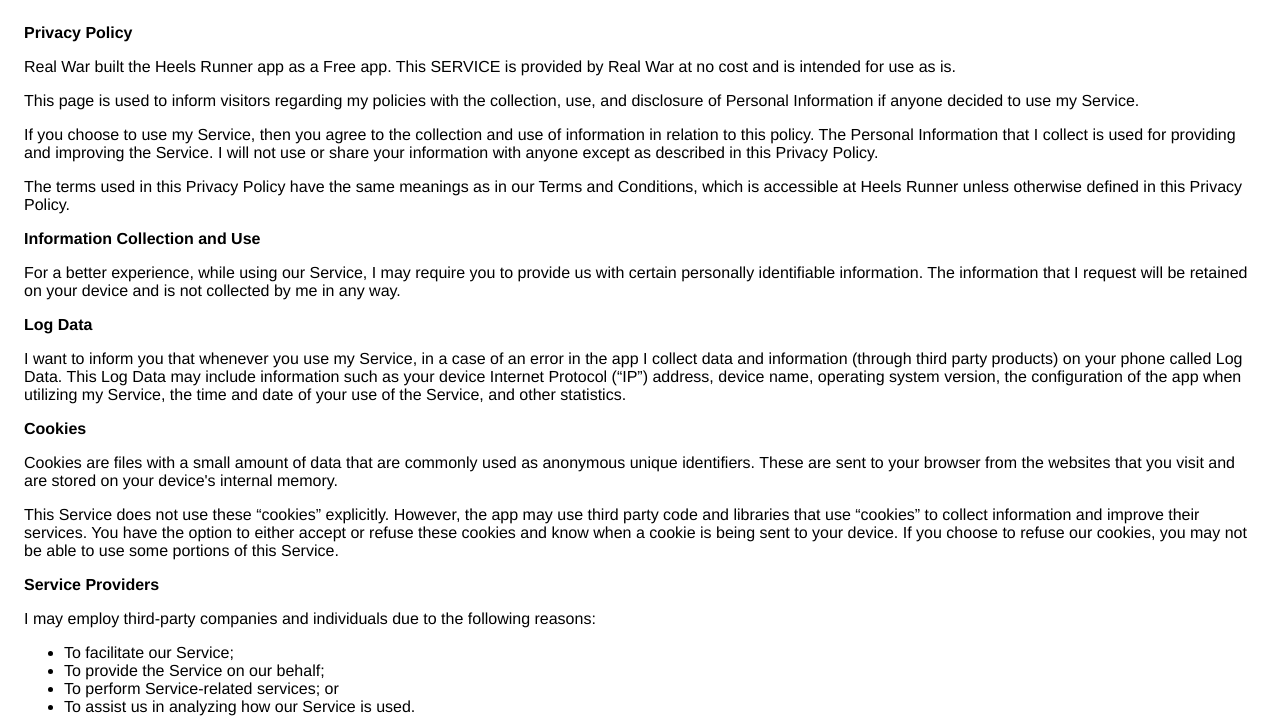
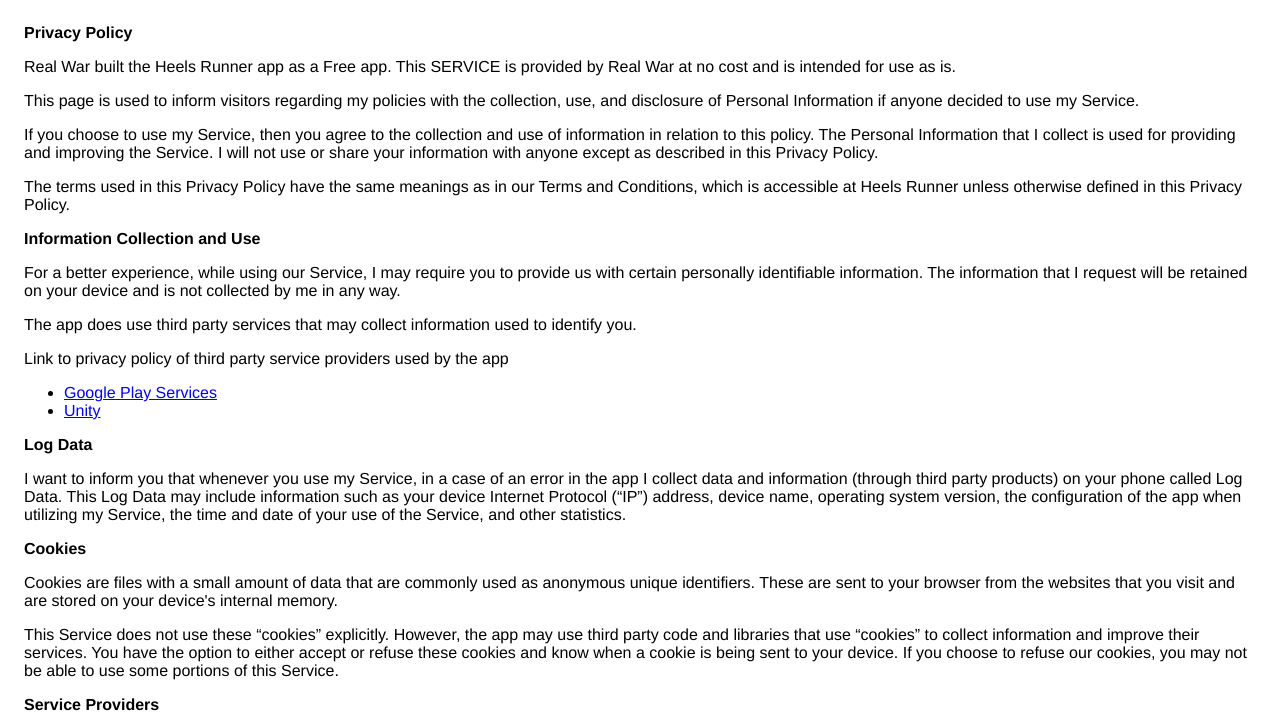
Before and after one commit to realwarfx/realwarfx.github.io, a plain HTML site: page HeelsRunnerPrivacyPolicy.html in a window 1280 px wide. Shown: the top 727 px of the page. Drawn offline with Linux system fonts and the light colour scheme.

Commit message:
Update HeelsRunnerPrivacyPolicy.html

```diff
--- a/HeelsRunnerPrivacyPolicy.html
+++ b/HeelsRunnerPrivacyPolicy.html
@@ -45,7 +45,21 @@
     identifiable information. The information that
     I request will be retained on your device and is not collected by me in any way.
   </p>
-  <!---->
+  <div>
+    <p>
+      The app does use third party services that may collect
+      information used to identify you.
+    </p>
+    <p>
+      Link to privacy policy of third party service providers used
+      by the app
+    </p>
+    <ul>
+      <li><a href="https://www.google.com/policies/privacy/" target="_blank" rel="noopener noreferrer">Google Play
+          Services</a></li>
+      <li><a href="https://unity3d.com/legal/privacy-policy" target="_blank" rel="noopener noreferrer">Unity</a></li>
+    </ul>
+  </div>
   <p><strong>Log Data</strong></p>
   <p>
     I want to inform you that whenever you
```
